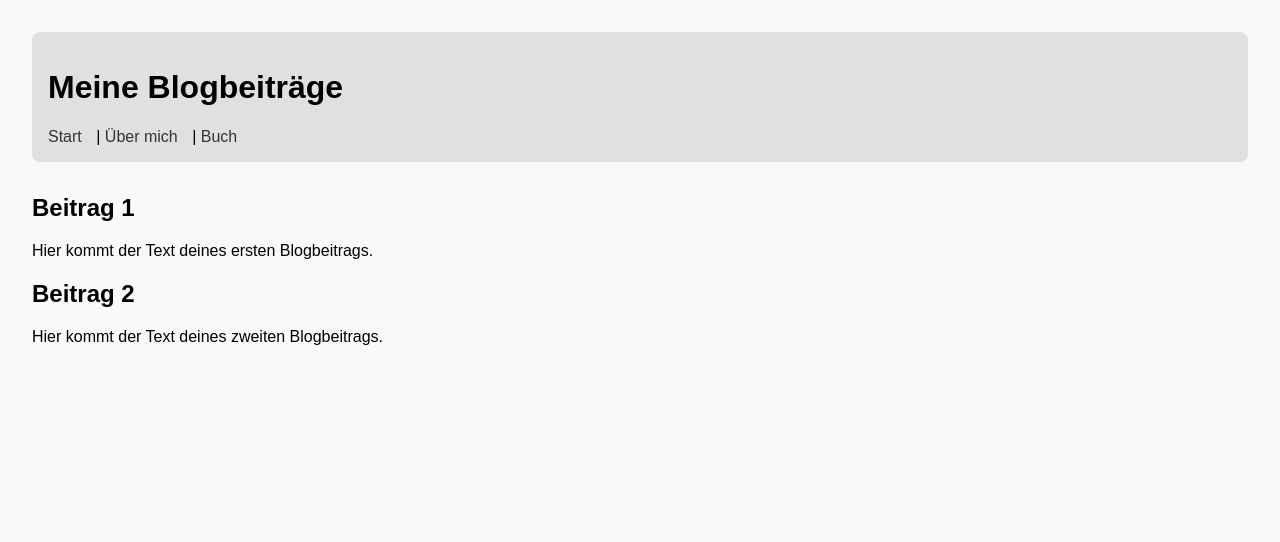
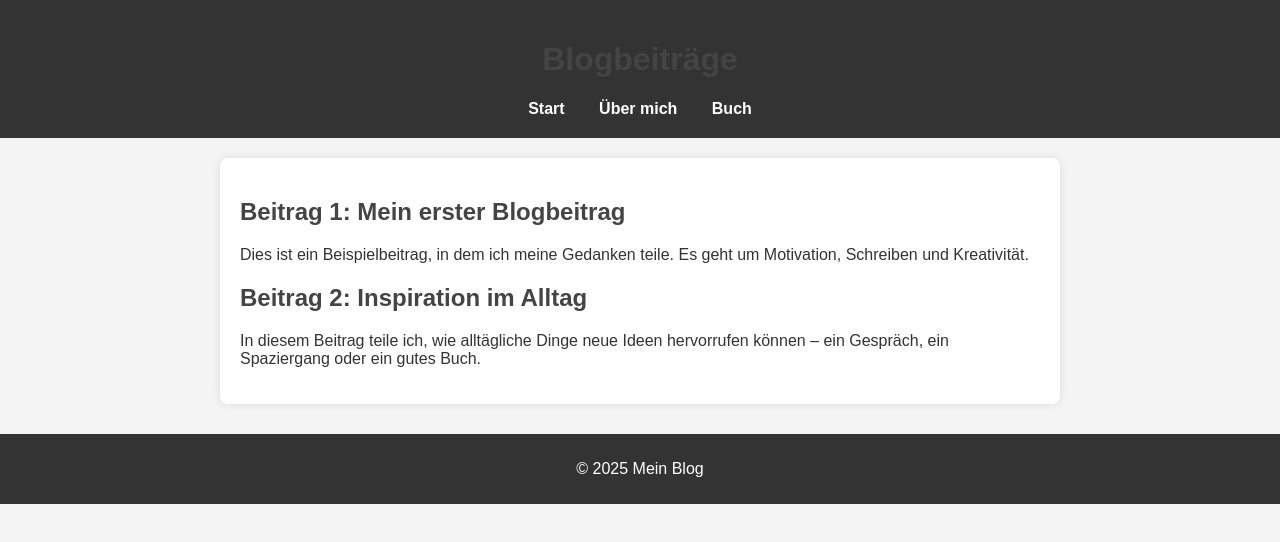
Before and after one commit to MiguelWeber1997/Mein-Blog, a plain HTML site: page blog.html in a window 1280 px wide. Drawn offline with Linux system fonts and the light colour scheme.

Commit message:
Add files via upload

```diff
--- a/blog.html
+++ b/blog.html
@@ -2,27 +2,31 @@
 <html lang="de">
 <head>
   <meta charset="UTF-8">
-  <title>Blogbeiträge</title>
+  <meta name="viewport" content="width=device-width, initial-scale=1.0">
+  <title>Blog</title>
   <link rel="stylesheet" href="styles.css">
 </head>
 <body>
   <header>
-    <h1>Meine Blogbeiträge</h1>
+    <h1>Blogbeiträge</h1>
     <nav>
-      <a href="index.html">Start</a> |
-      <a href="about.html">Über mich</a> |
+      <a href="index.html">Start</a>
+      <a href="about.html">Über mich</a>
       <a href="book.html">Buch</a>
     </nav>
   </header>
   <main>
     <article>
-      <h2>Beitrag 1</h2>
-      <p>Hier kommt der Text deines ersten Blogbeitrags.</p>
+      <h2>Beitrag 1: Mein erster Blogbeitrag</h2>
+      <p>Dies ist ein Beispielbeitrag, in dem ich meine Gedanken teile. Es geht um Motivation, Schreiben und Kreativität.</p>
     </article>
     <article>
-      <h2>Beitrag 2</h2>
-      <p>Hier kommt der Text deines zweiten Blogbeitrags.</p>
+      <h2>Beitrag 2: Inspiration im Alltag</h2>
+      <p>In diesem Beitrag teile ich, wie alltägliche Dinge neue Ideen hervorrufen können – ein Gespräch, ein Spaziergang oder ein gutes Buch.</p>
     </article>
   </main>
+  <footer>
+    <p>&copy; 2025 Mein Blog</p>
+  </footer>
 </body>
 </html>
--- a/styles.css
+++ b/styles.css
@@ -1,18 +1,50 @@
 body {
-  font-family: sans-serif;
-  margin: 2em;
-  background-color: #f9f9f9;
-}
-header {
-  background-color: #e0e0e0;
-  padding: 1em;
-  border-radius: 8px;
-}
-nav a {
-  margin-right: 10px;
-  text-decoration: none;
+  font-family: Arial, sans-serif;
+  margin: 0;
+  padding: 0;
+  background-color: #f4f4f4;
   color: #333;
 }
+
+header {
+  background-color: #333;
+  color: white;
+  padding: 20px;
+  text-align: center;
+}
+
+nav {
+  margin-top: 10px;
+}
+
+nav a {
+  color: white;
+  margin: 0 15px;
+  text-decoration: none;
+  font-weight: bold;
+}
+
+nav a:hover {
+  text-decoration: underline;
+}
+
 main {
-  margin-top: 2em;
+  padding: 20px;
+  background-color: white;
+  max-width: 800px;
+  margin: 20px auto;
+  border-radius: 8px;
+  box-shadow: 0 0 10px rgba(0,0,0,0.1);
 }
+
+footer {
+  background-color: #333;
+  color: white;
+  text-align: center;
+  padding: 10px;
+  margin-top: 30px;
+}
+
+h1, h2 {
+  color: #444;
+}
```
Also changed, not shown: about.html (+9 -3 lines), book.html (+11 -4 lines), index.html (+11 -3 lines).
